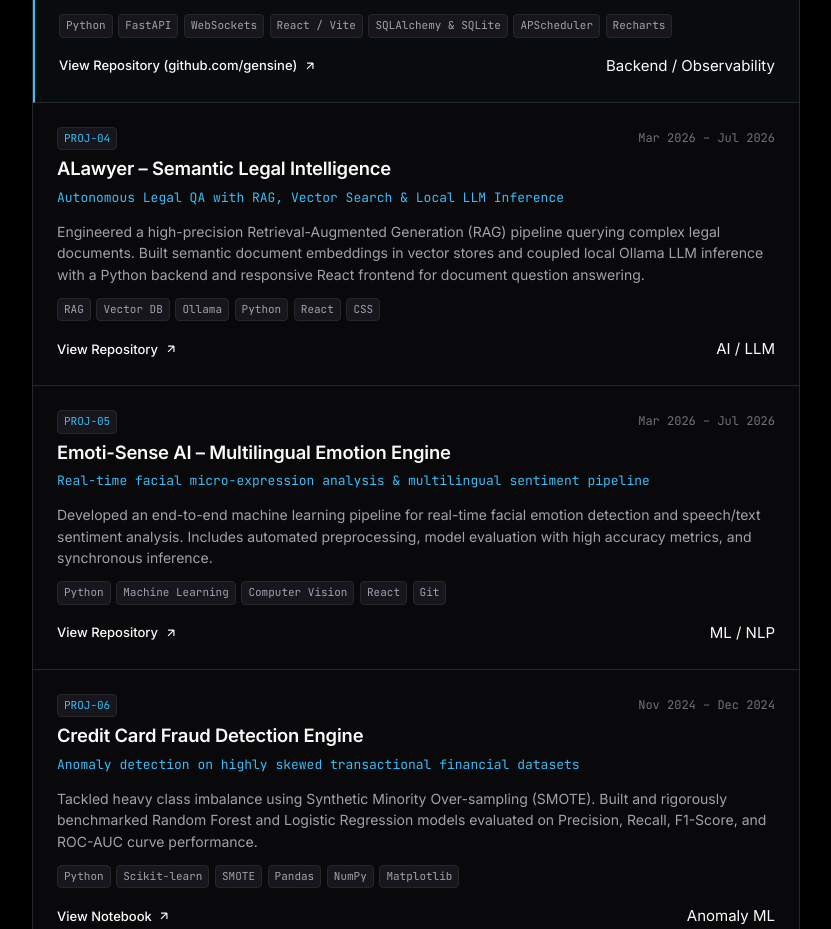
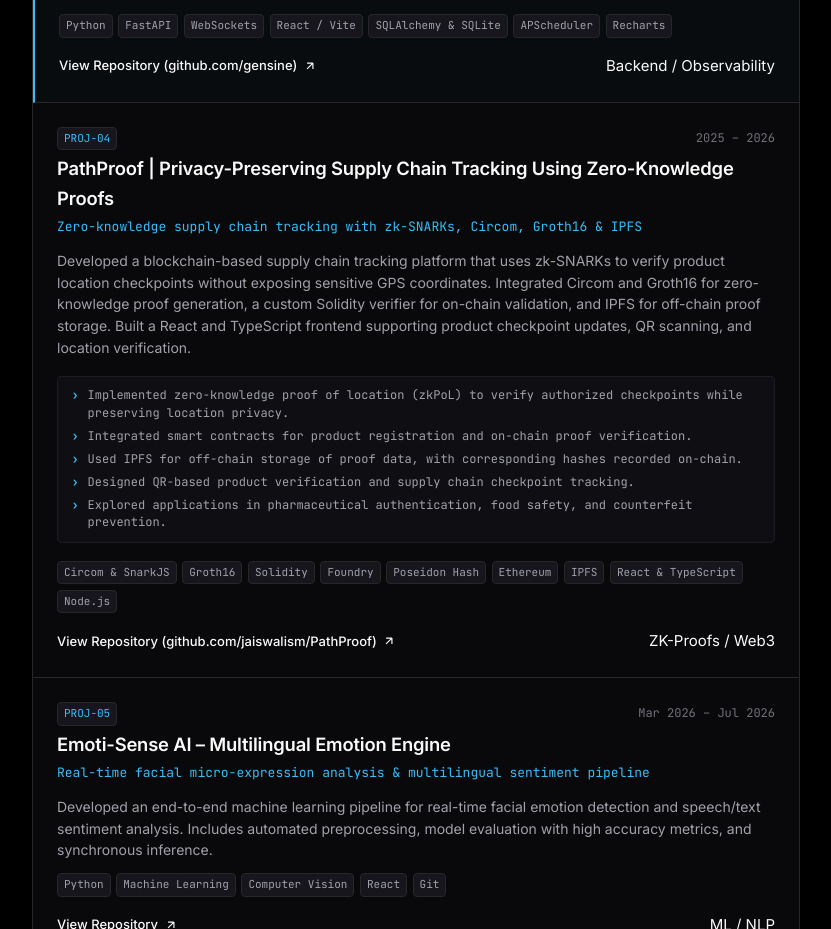
Before and after one commit to gensine/portfolio-, a plain HTML site: page index.html in a window 1280 px wide. Shown: the part 3202-4131 px from the top of the page, without its empty margins (224-1055 px from the left). Drawn offline with Linux system fonts and the light colour scheme.

Commit message:
feat: replace ALawyer with PathProof ZK-proof supply chain project

```diff
--- a/index.html
+++ b/index.html
@@ -550,33 +550,43 @@
             </div>
           </article>
 
-          <!-- Project 4: ALawyer -->
-          <article class="project-card" data-category="ai">
+          <!-- Project 4: PathProof -->
+          <article class="project-card" data-category="web3">
             <div class="project-top">
               <div class="project-title-row">
                 <span class="project-index">PROJ-04</span>
-                <span class="project-date">Mar 2026 – Jul 2026</span>
+                <span class="project-date">2025 – 2026</span>
               </div>
-              <h3 class="project-name">ALawyer – Semantic Legal Intelligence</h3>
-              <p class="project-tagline font-mono">Autonomous Legal QA with RAG, Vector Search & Local LLM Inference</p>
+              <h3 class="project-name">PathProof | Privacy-Preserving Supply Chain Tracking Using Zero-Knowledge Proofs</h3>
+              <p class="project-tagline font-mono">Zero-knowledge supply chain tracking with zk-SNARKs, Circom, Groth16 & IPFS</p>
             </div>
             <p class="project-desc">
-              Engineered a high-precision Retrieval-Augmented Generation (RAG) pipeline querying complex legal documents. Built semantic document embeddings in vector stores and coupled local Ollama LLM inference with a Python backend and responsive React frontend for document question answering.
+              Developed a blockchain-based supply chain tracking platform that uses zk-SNARKs to verify product location checkpoints without exposing sensitive GPS coordinates. Integrated Circom and Groth16 for zero-knowledge proof generation, a custom Solidity verifier for on-chain validation, and IPFS for off-chain proof storage. Built a React and TypeScript frontend supporting product checkpoint updates, QR scanning, and location verification.
             </p>
+            <ul class="project-highlights-list font-mono">
+              <li>Implemented zero-knowledge proof of location (zkPoL) to verify authorized checkpoints while preserving location privacy.</li>
+              <li>Integrated smart contracts for product registration and on-chain proof verification.</li>
+              <li>Used IPFS for off-chain storage of proof data, with corresponding hashes recorded on-chain.</li>
+              <li>Designed QR-based product verification and supply chain checkpoint tracking.</li>
+              <li>Explored applications in pharmaceutical authentication, food safety, and counterfeit prevention.</li>
+            </ul>
             <div class="project-tech-tags">
-              <span class="mini-tag">RAG</span>
-              <span class="mini-tag">Vector DB</span>
-              <span class="mini-tag">Ollama</span>
-              <span class="mini-tag">Python</span>
-              <span class="mini-tag">React</span>
-              <span class="mini-tag">CSS</span>
+              <span class="mini-tag highlight">Circom & SnarkJS</span>
+              <span class="mini-tag highlight">Groth16</span>
+              <span class="mini-tag highlight">Solidity</span>
+              <span class="mini-tag">Foundry</span>
+              <span class="mini-tag">Poseidon Hash</span>
+              <span class="mini-tag">Ethereum</span>
+              <span class="mini-tag">IPFS</span>
+              <span class="mini-tag">React & TypeScript</span>
+              <span class="mini-tag">Node.js</span>
             </div>
             <div class="project-footer">
-              <a href="https://github.com/gensine" target="_blank" rel="noopener noreferrer" class="project-link">
-                <span>View Repository</span>
+              <a href="https://github.com/jaiswalism/PathProof" target="_blank" rel="noopener noreferrer" class="project-link">
+                <span>View Repository (github.com/jaiswalism/PathProof)</span>
                 <svg viewBox="0 0 24 24" fill="none" stroke="currentColor" stroke-width="2" class="arrow-icon"><path d="M7 17L17 7M17 7H7M17 7V17"/></svg>
               </a>
-              <span class="project-domain-badge">AI / LLM</span>
+              <span class="project-domain-badge">ZK-Proofs / Web3</span>
             </div>
           </article>
 
```
Also changed, not shown: 1 other file.
